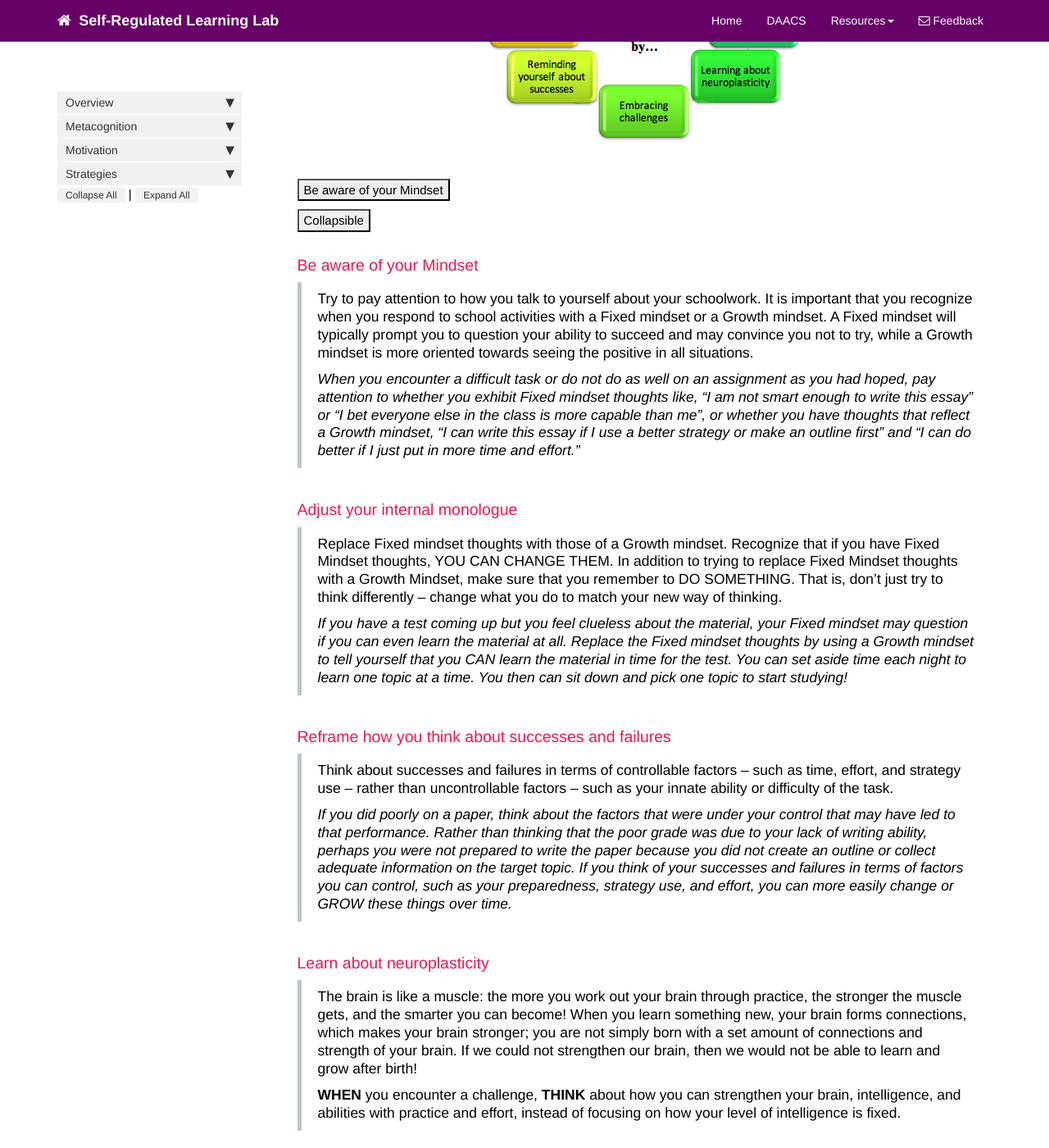
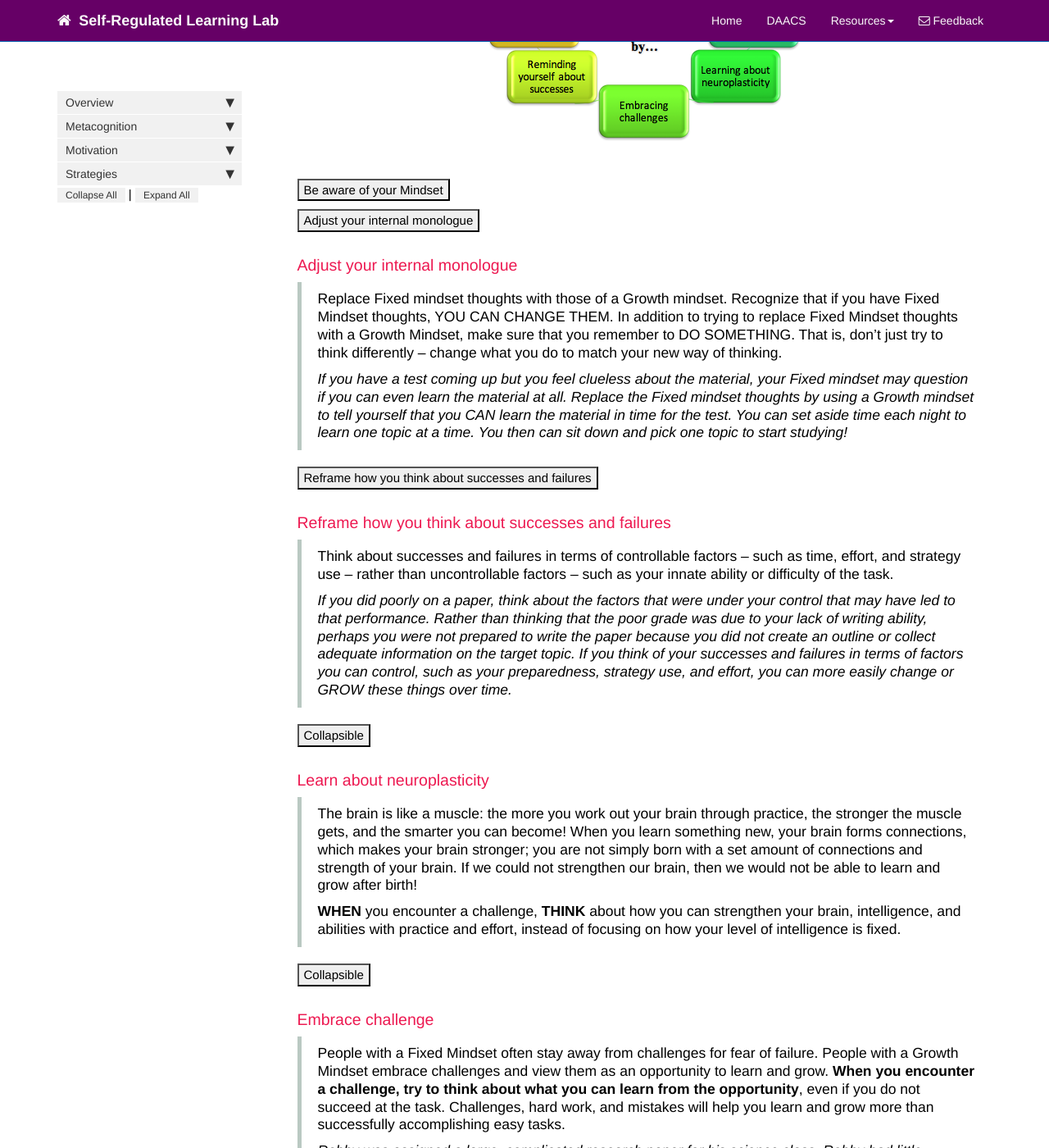
Before and after one commit to dfranklin02/SRL, a Jekyll site: the page built from docs/pages/motivation/mindset_recommendations.md, in a window 1280 px wide and 1400 px high, scrolled down 507 px. Shown: the whole window at 82% size. Built offline with Jekyll 4.4.1, drawn with Linux system fonts in a browser that asks for light colours; nearby versions of some CDN libraries; comment, search, counter and statistics services are not loaded; some of the changed text lies outside the part shown.

Commit message:
Update mindset_recommendations.md

```diff
--- a/docs/pages/motivation/mindset_recommendations.md
+++ b/docs/pages/motivation/mindset_recommendations.md
@@ -29,20 +29,16 @@ Try to pay attention to how you talk to yourself about your schoolwork. It is im
 <i>When you encounter a difficult task or do not do as well on an assignment as you had hoped, pay attention to whether you exhibit Fixed mindset thoughts like, “I am not smart enough to write this essay” or “I bet everyone else in the class is more capable than me”, or whether you have thoughts that reflect a Growth mindset, “I can write this essay if I use a better strategy or make an outline first” and “I can do better if I just put in more time and effort.”</i>
 </div>
 
-<button data-toggle="collapse" data-target="#demo1">Collapsible</button>
+<button data-toggle="collapse" data-target="#adjust">Adjust your internal monologue</button>
 
-<div id="demo1" class="collapse">
-Blub blub blu....
+<div id="adjust" class="collapse">
+Replace Fixed mindset thoughts with those of a Growth mindset. Recognize that if you have Fixed Mindset thoughts, YOU CAN CHANGE THEM. In addition to trying to replace Fixed Mindset thoughts with a Growth Mindset, make sure that you remember to DO SOMETHING. That is, don’t just try to think differently – change what you do to match your new way of thinking.
+<br>
+<br>
+<i>If you have a test coming up but you feel clueless about the material, your Fixed mindset may question if you can even learn the material at all. Replace the Fixed mindset thoughts by using a Growth mindset to tell yourself that you CAN learn the material in time for the test. You can set aside time each night to learn one topic at a time. You then can sit down and pick one topic to start studying!</i>
 </div>
 
 
-
-
-### Be aware of your Mindset
-
-> Try to pay attention to how you talk to yourself about your schoolwork. It is important that you recognize when you respond to school activities with a Fixed mindset or a Growth mindset. A Fixed mindset will typically prompt you to question your ability to succeed and may convince you not to try, while a Growth mindset is more oriented towards seeing the positive in all situations.
->
-> *When you encounter a difficult task or do not do as well on an assignment as you had hoped, pay attention to whether you exhibit Fixed mindset thoughts like, “I am not smart enough to write this essay” or “I bet everyone else in the class is more capable than me”, or whether you have thoughts that reflect a Growth mindset, “I can write this essay if I use a better strategy or make an outline first” and “I can do better if I just put in more time and effort.”*
 
 ### Adjust your internal monologue
 
@@ -50,11 +46,26 @@ Blub blub blu....
 >
 > *If you have a test coming up but you feel clueless about the material, your Fixed mindset may question if you can even learn the material at all. Replace the Fixed mindset thoughts by using a Growth mindset to tell yourself that you CAN learn the material in time for the test. You can set aside time each night to learn one topic at a time. You then can sit down and pick one topic to start studying!*
 
+<button data-toggle="collapse" data-target="#Reframe">Reframe how you think about successes and failures</button>
+
+<div id="Reframe" class="collapse">
+Think about successes and failures in terms of controllable factors – such as time, effort, and strategy use – rather than uncontrollable factors – such as your innate ability or difficulty of the task.
+<br>
+<br>
+<i>If you did poorly on a paper, think about the factors that were under your control that may have led to that performance. Rather than thinking that the poor grade was due to your lack of writing ability, perhaps you were not prepared to write the paper because you did not create an outline or collect adequate information on the target topic. If you think of your successes and failures in terms of factors you can control, such as your preparedness, strategy use, and effort, you can more easily change or GROW these things over time.</i>
+</div>
+
 ### Reframe how you think about successes and failures
 
 > Think about successes and failures in terms of controllable factors – such as time, effort, and strategy use – rather than uncontrollable factors – such as your innate ability or difficulty of the task.
 >
 > *If you did poorly on a paper, think about the factors that were under your control that may have led to that performance. Rather than thinking that the poor grade was due to your lack of writing ability, perhaps you were not prepared to write the paper because you did not create an outline or collect adequate information on the target topic. If you think of your successes and failures in terms of factors you can control, such as your preparedness, strategy use, and effort, you can more easily change or GROW these things over time.*
+
+<button data-toggle="collapse" data-target="#demo1">Collapsible</button>
+
+<div id="demo1" class="collapse">
+Blub blub blu....
+</div>
 
 ### Learn about neuroplasticity
 
@@ -62,14 +73,32 @@ Blub blub blu....
 >
 > **WHEN** you encounter a challenge, **THINK** about how you can strengthen your brain, intelligence, and abilities with practice and effort, instead of focusing on how your level of intelligence is fixed.
 
+<button data-toggle="collapse" data-target="#demo1">Collapsible</button>
+
+<div id="demo1" class="collapse">
+Blub blub blu....
+</div>
+
 ### Embrace challenge
 > People with a Fixed Mindset often stay away from challenges for fear of failure. People with a Growth Mindset embrace challenges and view them as an opportunity to learn and grow. **When you encounter a challenge, try to think about what you can learn from the opportunity**, even if you do not succeed at the task. Challenges, hard work, and mistakes will help you learn and grow more than successfully accomplishing easy tasks.
 >
 >*Robby was assigned a large, complicated research paper for his science class. Robby had little experience writing research papers or even understanding research articles. He felt overwhelmed by the challenging assignment. Instead of fearing the task and putting in minimal effort because he LACKED smarts, Robby reminded himself that struggling on something did not mean that he was dumb. He just needed to try his hardest and figure out the best strategies to comprehend the research articles and build his writing skills. By recognizing that challenges in school are normal and expected and that they do not reflect his level of intelligence, Robby felt more motivated to put forth effort. He also soon saw that he WAS able to perform better than expected because of the increased time and effort.*
 
+<button data-toggle="collapse" data-target="#demo1">Collapsible</button>
+
+<div id="demo1" class="collapse">
+Blub blub blu....
+</div>
+
 ### Remind yourself about successful attempts to use a Growth Mindset
 > 1.  Reflect on a time when you successfully faced a challenge that seemed impossible based on your abilities at the time.
 > 2.  Recall what you did to overcome this challenge, and how you managed to obtain the skills or behaviors necessary to do so.
+
+<button data-toggle="collapse" data-target="#demo1">Collapsible</button>
+
+<div id="demo1" class="collapse">
+Blub blub blu....
+</div>
 
 ### Ask for help
 > Developing a growth mindset means accepting that improvement happens gradually and through hard work. Asking for help is not a sign of weakness. Rather, it is a sign that you care about your learning and want to put in the necessary effort to learn and improve your skills.
@@ -81,6 +110,12 @@ Blub blub blu....
 >
 > To become more effective at help seeking, click here ***link to help seeking***
 
+<button data-toggle="collapse" data-target="#demo1">Collapsible</button>
+
+<div id="demo1" class="collapse">
+Blub blub blu....
+</div>
+
 ### Adopt a Growth Mindset in all aspects of your life
 
 > Developing a growth mindset is not simply about a particular class or situation in school. It important to embrace a Growth mindset perspective across all aspects of your life, such as your relationships, health, and work. The more you can get into the habit of thinking that your ability to do things can change and improve, the better able you will be to take on difficult challenges and feel more satisfied and happy with yourself.
```
